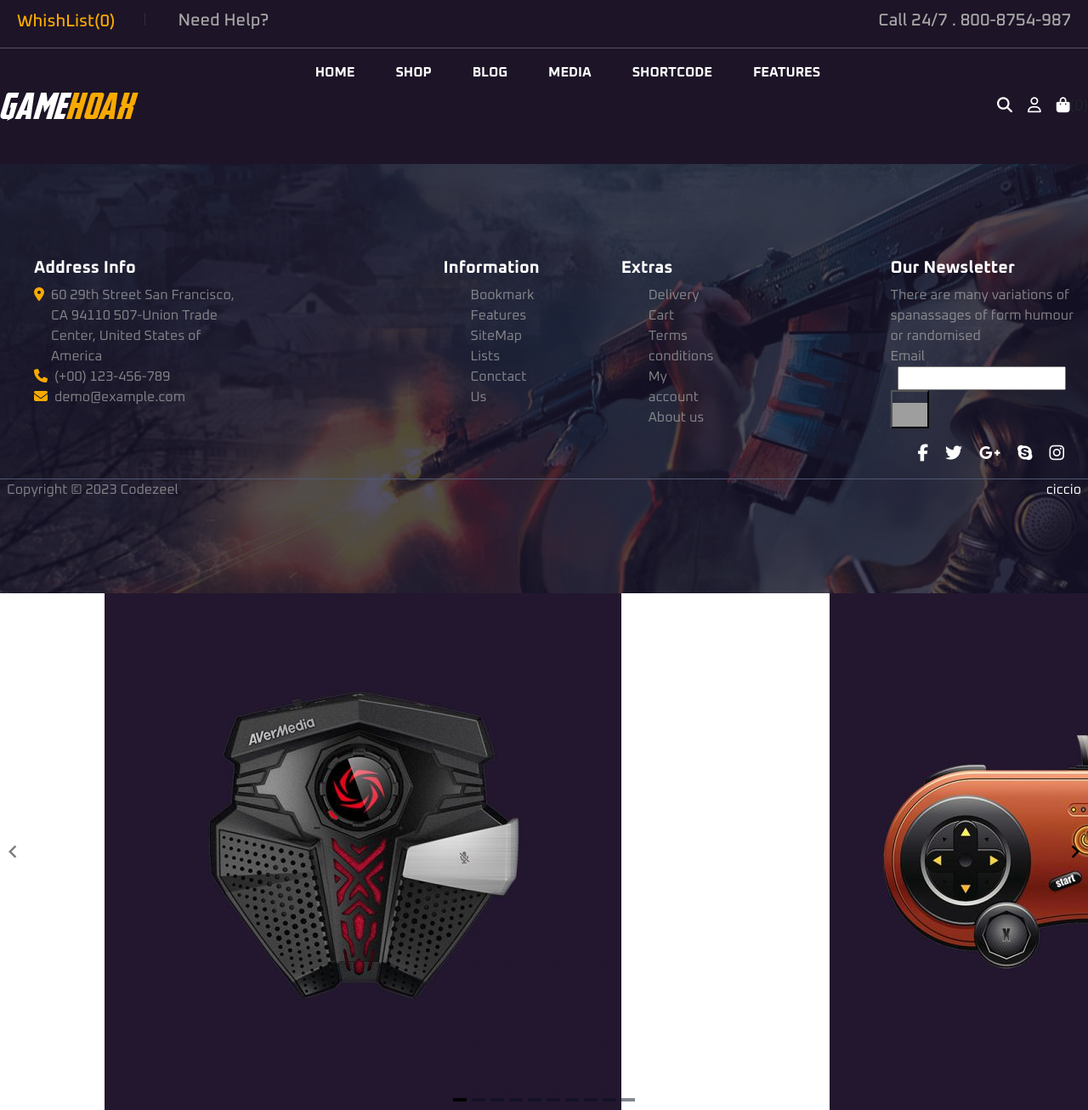
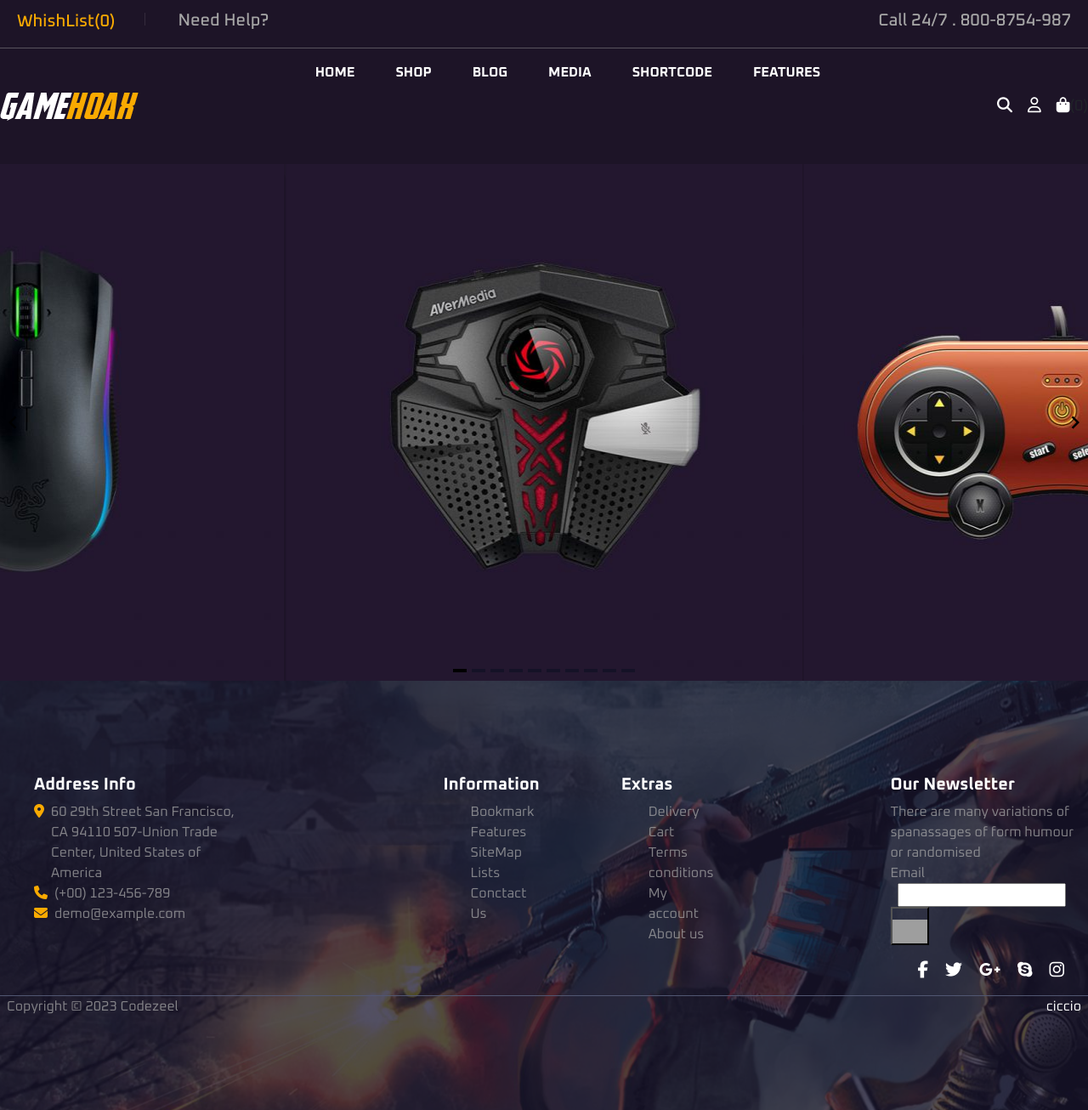
Before and after one commit to ldm0805/proj-html-vuejs, a Vue app: page / in a window 1280 px wide. Shown: the whole page at 85% size. Built offline with nearby package versions, Linux system fonts and the light colour scheme; grey boxes are pictures that could not be loaded.

Commit message:
Aggiunto sfondo nel body

```diff
--- a/src/App.vue
+++ b/src/App.vue
@@ -24,9 +24,9 @@
 <template>
   <div>
     <AppHeader />
+    <AppJoystick />
     <AppFooter />
     <!-- <AppService /> -->
-    <AppJoystick />
     <!-- <AppJumboSlider /> -->
   </div>
 </template>
--- a/src/components/AppJoystick.vue
+++ b/src/components/AppJoystick.vue
@@ -1,7 +1,8 @@
 <template>
-    <carousel :items-to-show="1.5">
+    <div class="background_joy">
+        <carousel :items-to-show="2.1" :wrap-around="true">
             <slide v-for="(item, index) in slides" :key="index">
-            <img v-bind:src="slides[index].image" />
+                <img class="carousel__item" v-bind:src="slides[index].image" />
             </slide>
 
             <template #addons>
@@ -9,9 +10,11 @@
                 <pagination />
             </template>
         </carousel>
+    </div>
 </template>
 
 <script>
+import { defineComponent } from 'vue'
 // If you are using PurgeCSS, make sure to whitelist the carousel CSS classes
 import 'vue3-carousel/dist/carousel.css'
 import { Carousel, Slide, Pagination, Navigation } from 'vue3-carousel'
@@ -20,7 +23,7 @@
     name: 'App',
     components: {
         Carousel,
-
+        Navigation,
 
         Slide,
         Pagination,
@@ -64,3 +67,8 @@
     }
 }
 </script>
+
+<style lang="scss" scoped>
+@use '../styles/partials/variables' as *;
+@use '../styles/partials/mixins' as *;
+</style>
--- a/src/styles/generals.scss
+++ b/src/styles/generals.scss
@@ -8,3 +8,7 @@
     box-sizing: border-box;
     font-family: 'Oxanium', cursive;
 }
+
+body {
+    background-image: url('../../public/img/body-bg.jpg');
+}
```
Lines whose indentation alone changed are shown as unchanged.
